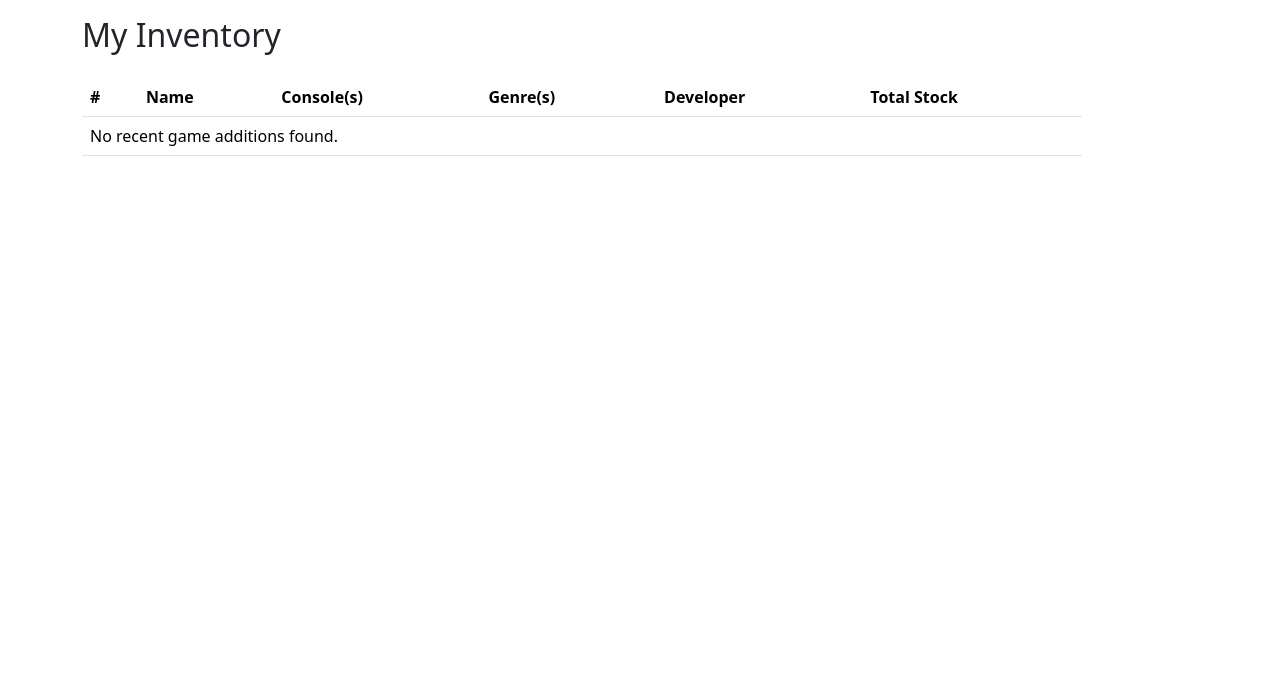
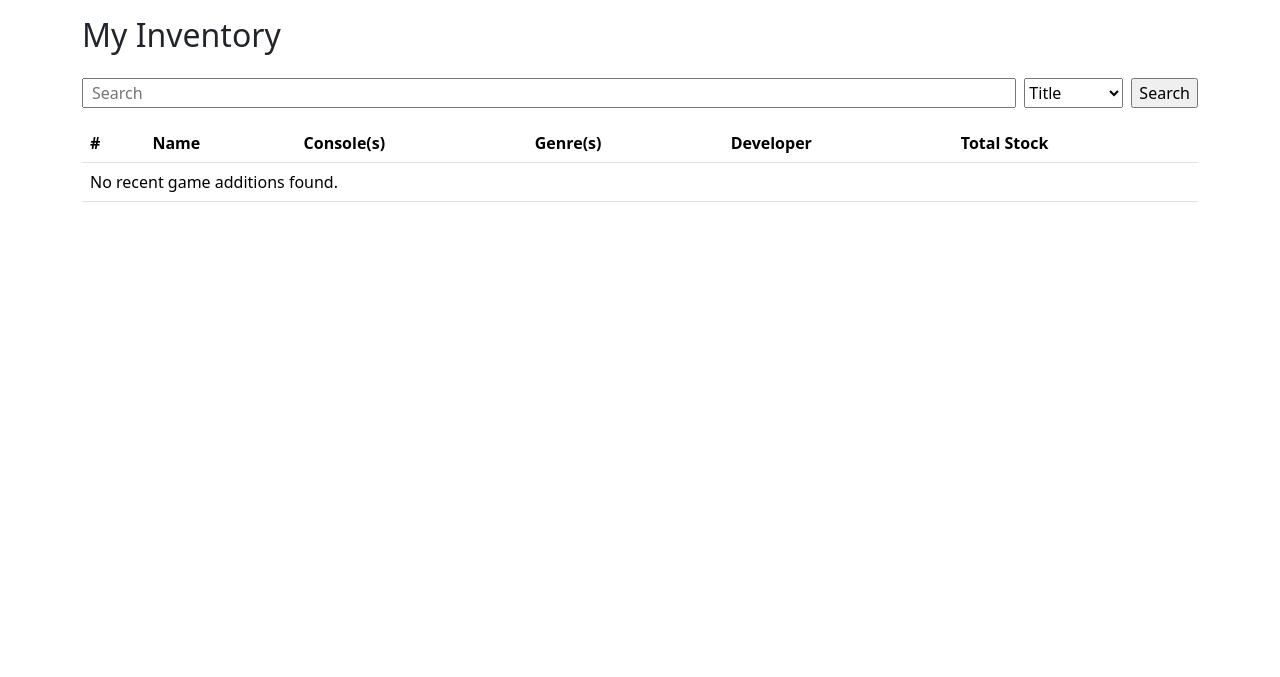
Before and after one commit to l0gnes/questventory, a Django app: page /inventory.html in a window 1280 px wide. Shown: the part 56-733 px from the top of the page. Run offline with Django 5.2, Linux system fonts and the light colour scheme; data that the repository does not hold is empty.

Commit message:
add a search bar to inventory & cleanup inventory html, #1

```diff
--- a/questventory/Questventory_App/forms.py
+++ b/questventory/Questventory_App/forms.py
@@ -1,5 +1,9 @@
 from django import forms
 from .models import Game, Developer, Console, Genre, GameConsoleStock
+from .searchStrategy import (
+    SearchStrategyInterface,
+    get_strategy
+)
 
 class ComprehensiveGameForm(forms.ModelForm):
     # Additional field for stock on a specific console
@@ -38,3 +42,29 @@ class ComprehensiveGameForm(forms.ModelForm):
                 )
 
         return game
+
+class InventorySearchForm(forms.Form):
+    # Used on the inventory when searching
+
+    search_term = forms.CharField(
+        max_length=200,
+        widget=forms.TextInput(
+            attrs={
+                "placeholder": "Search",
+                "class" : 'flex-grow-1 px-2'
+            }
+        )
+    )
+    search_type = forms.CharField(
+        label="Search by:",
+        widget=forms.Select(choices={
+            "title" : "Title",
+            "console" : "Console",
+            "genre" : "Genre",
+            "developer" : "Developer",
+        }
+    ))
+
+    @staticmethod
+    def get_strategy(strat_str : str) -> SearchStrategyInterface:
+        return get_strategy(Game.objects, type = strat_str)
--- a/questventory/Questventory_App/searchStrategy.py
+++ b/questventory/Questventory_App/searchStrategy.py
@@ -67,14 +67,14 @@ class SearchViaDeveloper(SearchStrategyInterface):
 
 def get_strategy(
     ctx : QuerySet,
-    type : Literal['name', 'genre', 'console', 'developer']
+    type : Literal['title', 'genre', 'console', 'developer']
 ) -> SearchStrategyInterface:
     """
         A utility function to return the proper type of strategy based on a string literal.
         This hopefully prevents you from having to import a whole lot of extra classes into core
         code.
     """
-    if type == 'name':
+    if type == 'title':
         return SearchViaName(ctx)
     elif type == 'console':
         return SearchViaConsole(ctx)
--- a/questventory/Questventory_App/templates/inventory.html
+++ b/questventory/Questventory_App/templates/inventory.html
@@ -1,12 +1,20 @@
 {% extends "base.html" %}
 
 {% block content %}
-<div class="container h-75">
+<div class="container">
     <h2 class="mb-4">My Inventory</h2>
-    <div class="row align-items-start h-100">
-        <div class="col-9 h-100">
-            <div class="h-100 inline-block"> <!-- Scrollbox -->
-                <div class="list-group" style="height: 500px; width: 1000px; overflow-y: scroll;">
+
+    <div>
+        <form action="{% url 'inventory' %}" method="GET" class="d-flex flex-row gap-2">
+            {% csrf_token %}
+            {{ search_form.search_term }}
+            {{ search_form.search_type }}
+            <input type="submit" value="Search">
+        </form>
+    </div>
+
+    <div class="flex flex-grow-1">
+        <div class="list-group">
             <table class="table">
                 <thead class="thead-dark">
                     <tr>
@@ -36,15 +44,6 @@
                 </tbody>
             </table>
         </div>
-
-              </div>
-          </div>
-      </div>
-
-            </div>
-        </div>
-
-        </div>
     </div>
 </div>
 {% endblock %}
--- a/questventory/Questventory_App/views.py
+++ b/questventory/Questventory_App/views.py
@@ -1,5 +1,5 @@
 from django.shortcuts import get_object_or_404, render, redirect
-from .forms import ComprehensiveGameForm
+from .forms import ComprehensiveGameForm, InventorySearchForm
 from .models import Game, GameConsoleStock
 from .abstractGameFactory import GameInventoryFactory
 from .observerKeepTrackOfStock import global_stock_observer
@@ -63,7 +63,7 @@ def home(request):
 
 def allInventory(request):
     wholeInventory = Game.objects.all().order_by('-id')[0::]
-    return render(request, 'inventory.html', {'wholeInventory': wholeInventory})
+    return render(request, 'inventory.html', {'wholeInventory': wholeInventory, 'search_form' : InventorySearchForm()})
 
 def gameDetail(request, pk):
     game = get_object_or_404(Game, pk=pk)
```
Lines whose indentation alone changed are shown as unchanged.
